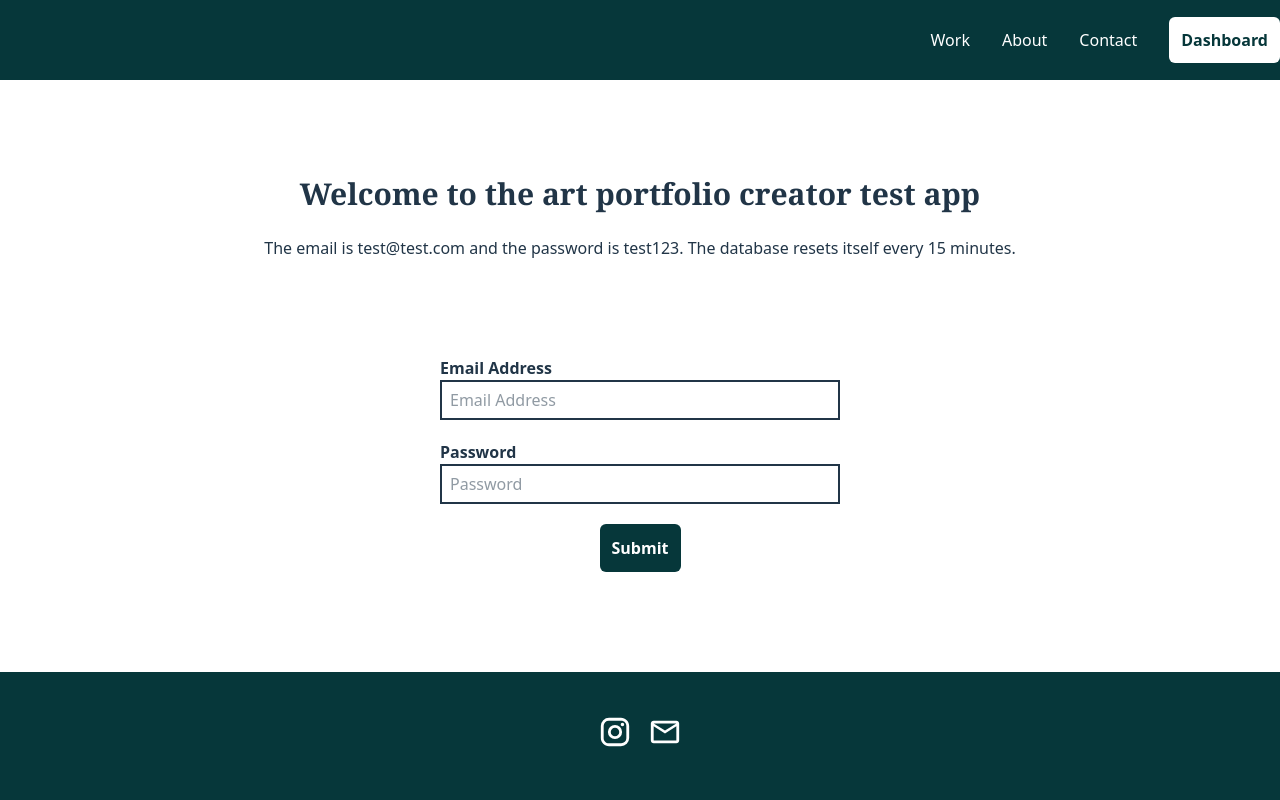
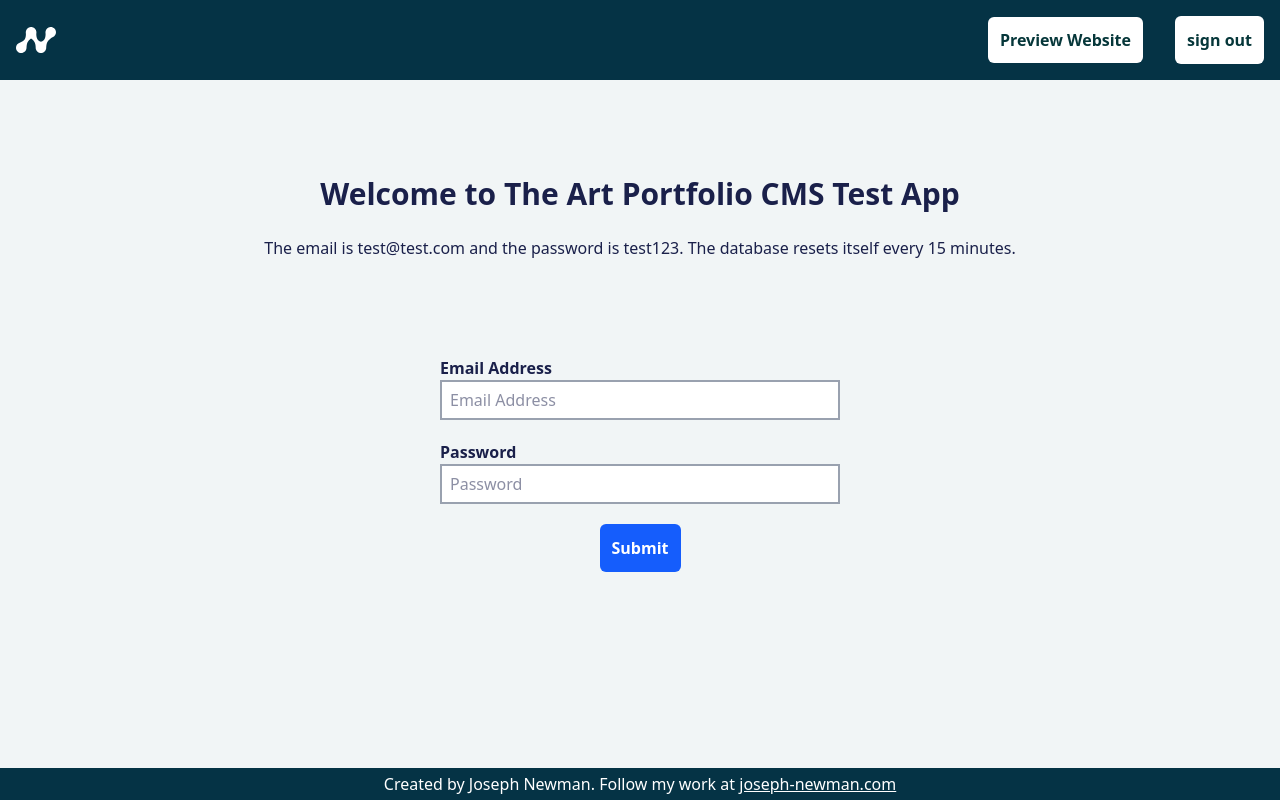
Before and after one commit to Joe-Newm/art-portfolio-creator, a React (Vite) app: page /Login in a window 1280 px wide. Built offline with nearby package versions, Linux system fonts and the light colour scheme; no server answers; the database is empty; sample sign-in values are in the browser's storage; a web font is replaced by a local one.

Commit message:
update login page styling

```diff
--- a/src/components/AppRoutes.jsx
+++ b/src/components/AppRoutes.jsx
@@ -35,7 +35,7 @@ export default function AppRoutes() {
 
   return (
     <div className="flex flex-col min-h-screen">
-      {location.pathname == "/Dashboard" ? <DashboardNav/>:<Nav />}
+      {location.pathname == "/Dashboard" || "/Login" ? <DashboardNav/>:<Nav />}
       <ScrollToTop />
       <main className="flex-grow">
         <Routes>
@@ -48,7 +48,7 @@ export default function AppRoutes() {
           <Route path="*" element={<NotFound />} />
         </Routes>
       </main>
-      {location.pathname == "/Dashboard" ? <DashboardFooter/>:<Footer />}
+      {location.pathname == "/Dashboard" || "/Login" ? <DashboardFooter/>:<Footer />}
     </div>
   );
 }
--- a/src/components/DashboardNav.jsx
+++ b/src/components/DashboardNav.jsx
@@ -70,7 +70,11 @@ useEffect(() => {
           }
         </li>
         <li>
+          {
+            auth.currentUser ?
         <button onClick={signout} className="btn h-12"> sign out </button>
+        : null
+          }
         </li>
       </ul>
     </div>
--- a/src/pages/Login.jsx
+++ b/src/pages/Login.jsx
@@ -1,14 +1,26 @@
-import React, { useState } from 'react';
+import React, { useState, useEffect } from 'react';
 import { signInWithEmailAndPassword } from 'firebase/auth';
 import { auth } from '../firebaseConfig';
 import { NavLink, useNavigate } from 'react-router-dom';
+
+import './dashboard.css';
 
 
 export default function Login() {
   const navigate = useNavigate();
   const [email, setEmail] = useState('');
   const [password, setPassword] = useState('');
-  const [error, setError] = useState(""); // State to store login errors
+  const [error, setError] = useState("");
+
+
+  //change styling
+  useEffect(() => {
+    document.body.style.backgroundColor = '#F1F5F6';
+    return () => {
+      document.body.style.backgroundColor = '';
+      document.body.style.color = '';
+    };
+  }, []);
 
 
   const onLogin = (e) => {
@@ -28,10 +40,10 @@ export default function Login() {
 
 
   return (
-    <main>
+    <main className="dashboard-page">
       <section>
         <div className="container mx-auto flex flex-col justify-center mt-24 mb-24 text-center">
-          <h2>Welcome to the art portfolio creator test app</h2><br/>
+          <h2>Welcome to The Art Portfolio CMS Test App</h2><br/>
           <p className="text-center">The email is test@test.com and the password is test123. The database resets itself every 15 minutes.</p>
         </div>
         <form className="container mx-auto flex flex-col justify-center items-center  gap-5" onSubmit={onLogin}>
```
